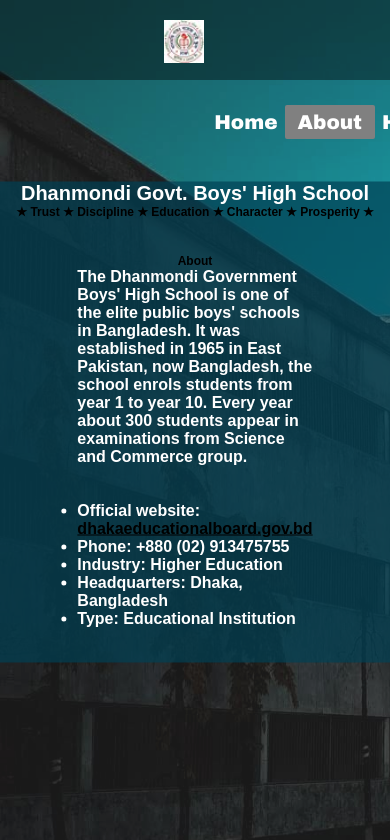
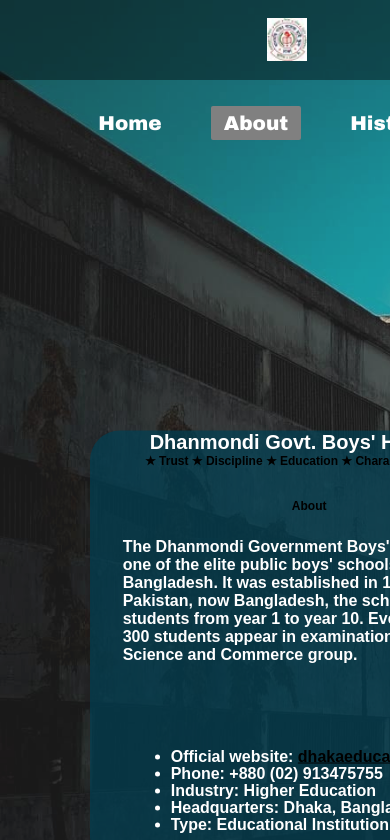
Before and after one commit to zdmohib/school.com, a plain HTML site: page about.html in a window 390 px wide. Shown: the top 840 px of the page. Drawn offline with Linux system fonts and the light colour scheme.

Commit message:
Update style.css

```diff
--- a/css/style.css
+++ b/css/style.css
@@ -226,11 +226,6 @@ form{
 
 
 
-
-/* @media screen
-  and (max-width: 360px)
-  and (max-height: 640px)
-  and (-webkit-device-pixel-ratio: 2) */
   @media only screen and (max-width:500px)
    {
 
@@ -239,11 +234,28 @@ form{
 }
 
 .navbar{
-    width: 153%;
+    width: 161%;
+
 }
 
-.logo{
-    padding: 20px 164px;
+.logo {
+    padding: 18px 267px;
+}
+
+.main .center {
+    position: absolute;
+    top: 52%;
+    left: 29%;
+    transform: translate(-50%, -50%);
+    font-family: sans-serif;
+    user-select: none;
+}
+
+.center {
+    border-radius: 30px;
+    background: rgba(0, 65, 85, 0.7);
+    width: 120%;
+    margin: 54%;
 }
 
 .center h1 {
@@ -264,17 +276,15 @@ form{
 
 .navbar ul li {
     list-style: none;
-    margin: -5px;
+    margin: 16px;
     display: inline-block;
-    line-height: 80px;
-}
-.center .buttons {
-    margin: 40px 275px;
+    line-height: 48px;
 }
 
 .buttons button {
-    height: 54px;
-    width: 132px;
+    margin: -48px -86px -43px -66px;
+    height: 46px;
+    width: 145px;
     font-size: 18px;
     font-weight: bold;
     color: white;
@@ -287,6 +297,11 @@ form{
 }
 
 
+.buttons .btn{
+    margin: -48px -59px -43px -211px;
+}
+
+
 footer {
     margin-top: 136vh;
     background: rgb(0, 65, 85);
@@ -295,4 +310,42 @@ footer {
     color: white;
 }
 
+/* about page */
+.about-p {
+    height: 166px;
+    width: 385px;
+    margin: 9px -247px;
+}
+
+.about-h {
+    height: 29px;
+    /* width: 385px; */
+    margin: -4px 10px 10px -111px;
+}
+
+
+.center .about ul li {
+    margin: -1px -199px;
+    font-weight: bolder;
+    color: white;
+}
+
+/* contact */
+
+form {
+    margin: 20px 20px;
+    width: 92%;
+    padding: 40px;
+    font-weight: bolder;
+}
+
+.contact-h{
+    margin: 20px 20px;
+}
+
+.form-control {
+    margin: 14px 57px;
+}
+
+
   }
```
